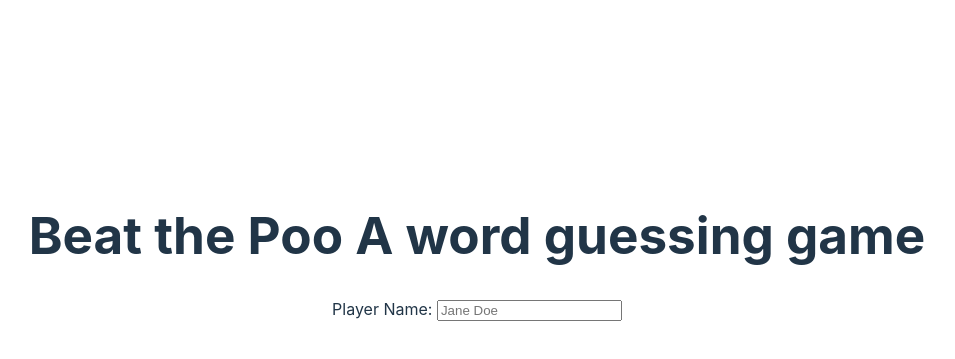
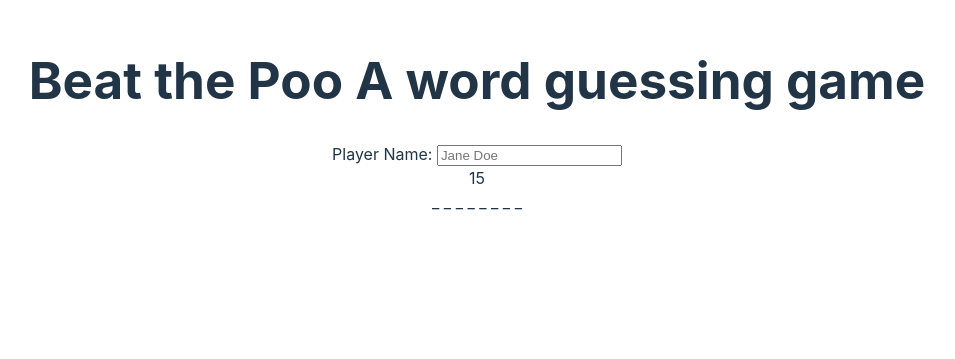
Before and after one commit to dtanzer/beat-the-poo, a React (Vite) app: page / in a window 1280 px wide. Shown: the part 153-512 px from the top of the page, without its empty margins (163-1118 px from the left). Built offline with nearby package versions, Linux system fonts and the light colour scheme.

Commit message:
Lab 08: Focus game & start timer

```diff
--- a/src/App.tsx
+++ b/src/App.tsx
@@ -3,7 +3,7 @@ import { Heading } from './Heading'
 import { PlayerName } from './PlayerName'
 import { BeatThePooGame } from './BeatThePooGame'
 import { Game } from './Game'
-import { useEffect, useState } from 'react'
+import { useState } from 'react'
 
 export interface AppProps {
 	gameApi?: BeatThePooGame,
@@ -15,7 +15,7 @@ function App({ gameApi = new BeatThePooGame('tutorial') }: AppProps) {
 		<>
 			<Heading text="Beat the Poo"><span className='small'>A word guessing game</span></Heading>
 			<PlayerName gameApi={gameApi} onNameEntered={ () => setGameStarted(true) }/>
-			{ gameStarted? <Game gameApi={gameApi}/> : undefined }
+			<Game gameApi={gameApi} gameStarted={gameStarted} />
 		</>
 	)
 }
--- a/src/Game.tsx
+++ b/src/Game.tsx
@@ -1,4 +1,4 @@
-import { useEffect, useState } from "react"
+import { useEffect, useRef, useState } from "react"
 import { BeatThePooGame } from "./BeatThePooGame"
 import { VisualStatus } from "./VisualStatus"
 import { GuessesHistory } from "./GuessesHistory"
@@ -6,32 +6,45 @@ import { Hint } from "./Hint"
 
 export interface GameProps {
 	gameApi: BeatThePooGame,
+	gameStarted: boolean,
 }
-export function Game({ gameApi }: GameProps) {
+export function Game({ gameApi, gameStarted }: GameProps) {
 	const [startTime, setStartTime] = useState(Date.now())
 	const [timeLeft, setTimeLeft] = useState(15)
 	const [gameState, setGameState] = useState(gameApi.gameState)
 
+	const gameElementRef = useRef<HTMLDivElement | null>(null)
+
 	useEffect(() => {
-		const interval = setInterval(() => {
+		let interval: NodeJS.Timeout | undefined
+		if(gameStarted) {
+			setStartTime(Date.now())
+			interval = setInterval(() => {
 				const secondsElapsed = Math.floor((Date.now() - startTime) / 1000)
 				const secondsLeft = 15-secondsElapsed
 
 				setTimeLeft(secondsLeft)
 				if(secondsLeft <= 0) {
-				clearInterval(interval)
+					if(interval) { clearInterval(interval) }
 					setGameState(gameApi.loseImmediately())
 				}
 			}, 200)
+		}
 		return () => {
-			clearInterval(interval)
+			if(interval) { clearInterval(interval) }
 		}
-	}, [startTime, gameApi])
+	}, [startTime, gameApi, gameStarted])
+
+	useEffect(() => {
+		if(gameStarted) {
+			gameElementRef.current?.focus()
+		}
+	}, [gameElementRef, gameStarted])
 
 	return <div tabIndex={1} onKeyDown={e => { if(e.key >= 'a' && e.key <= 'z') {
 		setStartTime(Date.now())
 		setGameState(gameApi.guess(e.key))
-	}}}>
+	}}} ref={gameElementRef}>
 		<div>{timeLeft}</div>
 		<Hint hint={gameState.hint} />
 		<div><VisualStatus failedGuesses={gameState.wrongGuesses}/></div>
```
Lines whose indentation alone changed are shown as unchanged.
